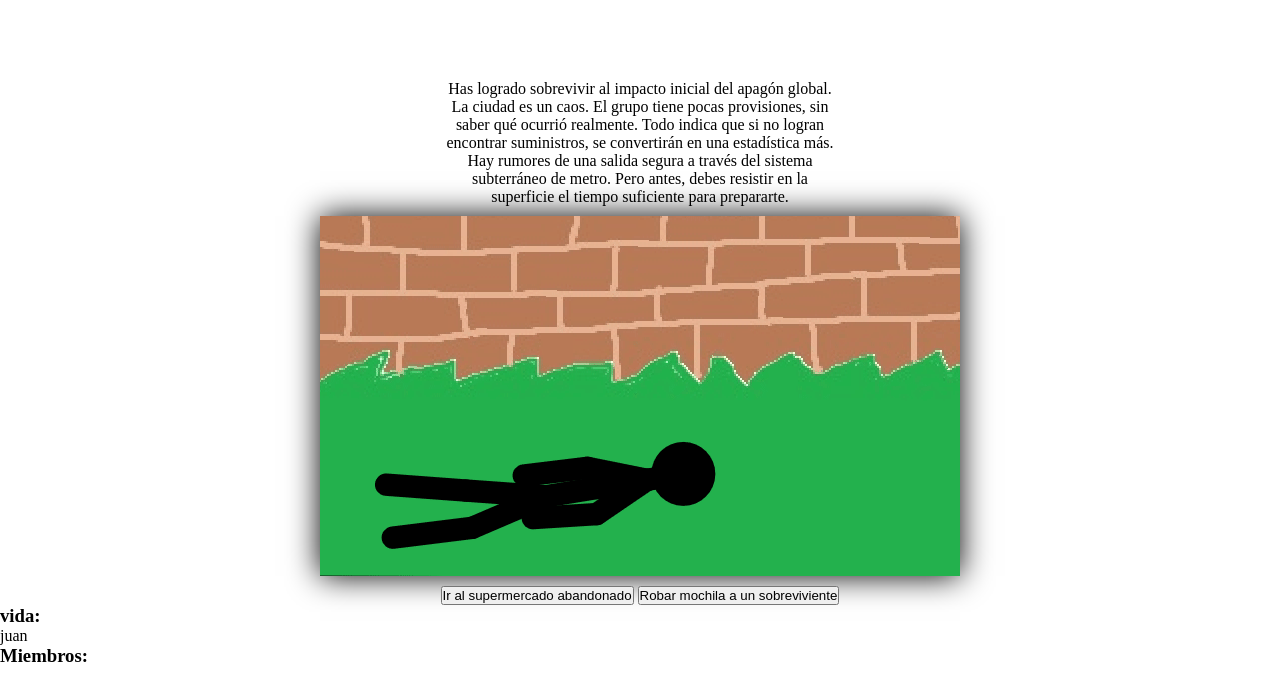
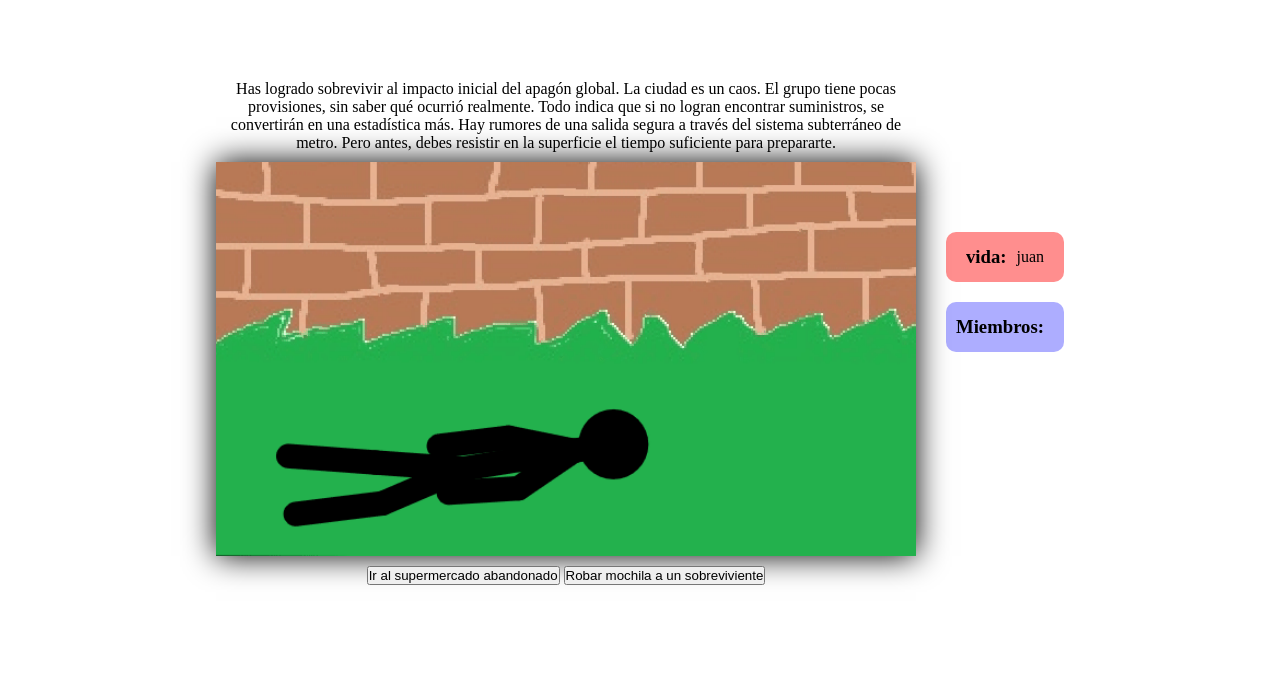
Before and after one commit to jjHernandez17/juego, a plain HTML site: page index.html in a window 1280 px wide. Drawn offline with Linux system fonts and the light colour scheme.

Commit message:
Add files via upload

```diff
--- a/css/index.css
+++ b/css/index.css
@@ -12,7 +12,7 @@
 }
 
 #juego {
-    width: 400px;
+    width: 700px;
     text-align: center;
     display: flex;
     flex-direction: column;
@@ -26,7 +26,12 @@
     padding: 10px;
     border-radius: 10px;
 }
-
+.main {
+    display: flex;
+    justify-content: center;
+    align-items: center;
+    gap: 30px;
+}
 #juego img {
     width: 700px;
 }
@@ -39,3 +44,37 @@
 img {
     box-shadow: 0px 0px 30px black;
 }
+
+#contenedor-juego{
+    display: flex;
+    flex-direction: row;
+    gap: 30px;
+}
+
+.vida {
+    background-color: rgba(255, 0, 0, 0.445);
+    display: flex;
+    justify-content: center;
+    align-items: center;
+    gap: 10px;
+    padding: 10px;
+    border-radius: 10px;
+    height: 30px;
+}
+
+
+.miembros {
+    background-color: rgba(0, 0, 255, 0.322);
+    padding: 10px;
+    display: flex;
+    gap: 10px;
+    height: 30px;
+    border-radius: 10px;
+    align-items: center;
+}
+
+#info {
+    display: flex;
+    flex-direction: column;
+    gap: 20px;
+}
```
